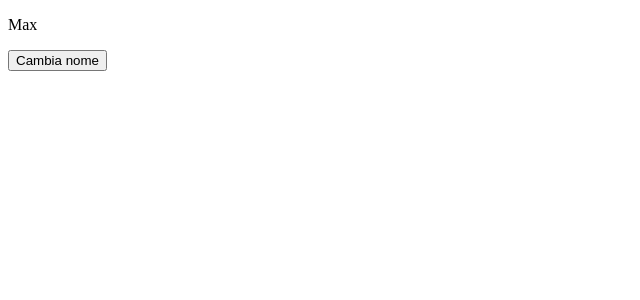
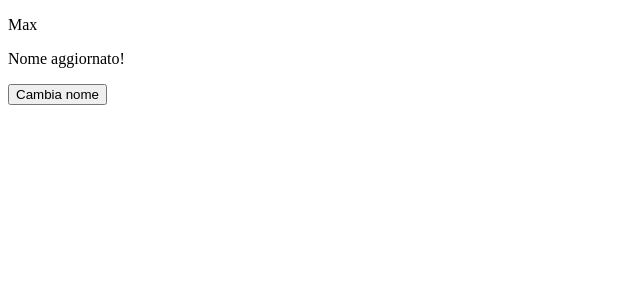
Before and after one commit to simotae14/angular-intro, an Angular app: page / in a window 1280 px wide. Both pictures are taken after a click on the button "Cambia nome". Shown: the top 300 px of the page, without its empty margins (0-640 px from the left). Built offline with nearby package versions, Linux system fonts and the light colour scheme.

Commit message:
Renderizzare contenuto condizionale

```diff
--- a/src/app/app.component.html
+++ b/src/app/app.component.html
@@ -1,5 +1,8 @@
 <p>
   {{ name }}
+</p>
+<p *ngIf="name != 'Simone'">
+  Nome aggiornato!
 </p>
 <button (click)="onChangeName()">
   Cambia nome
```
